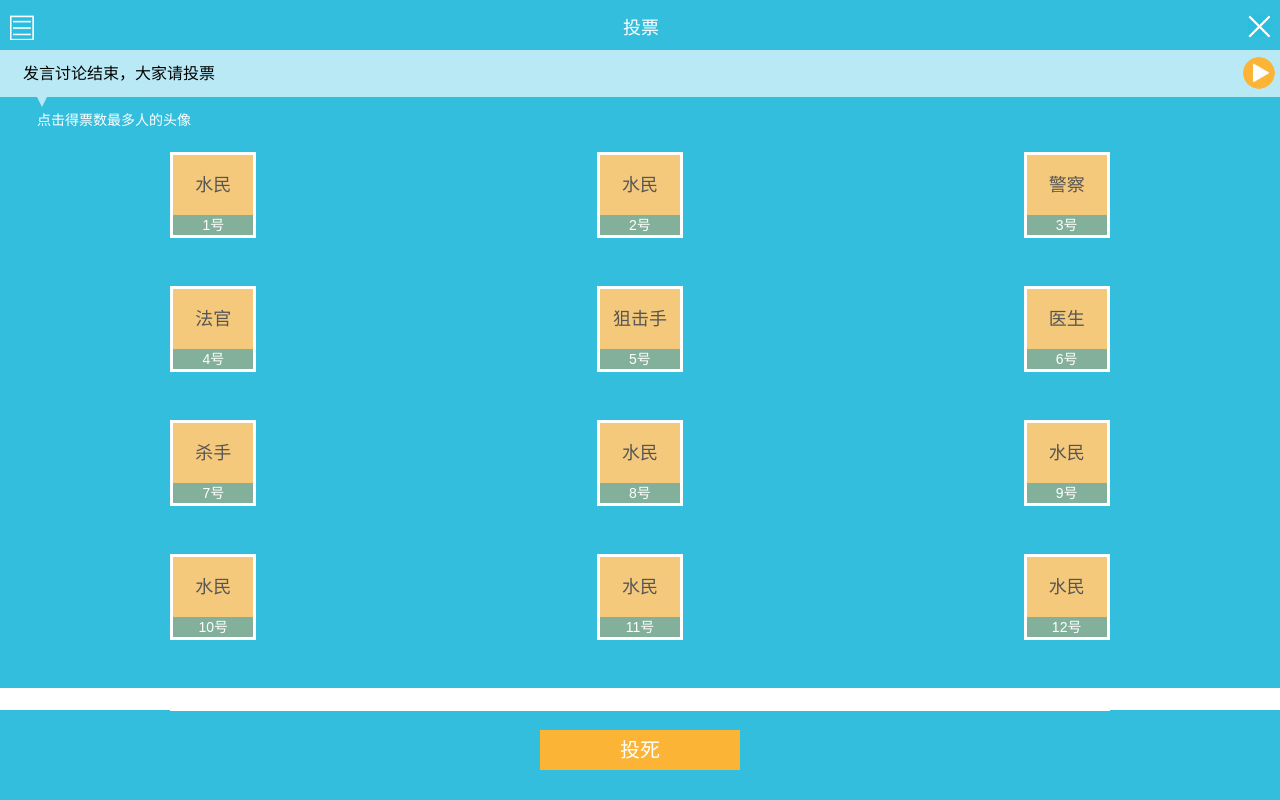
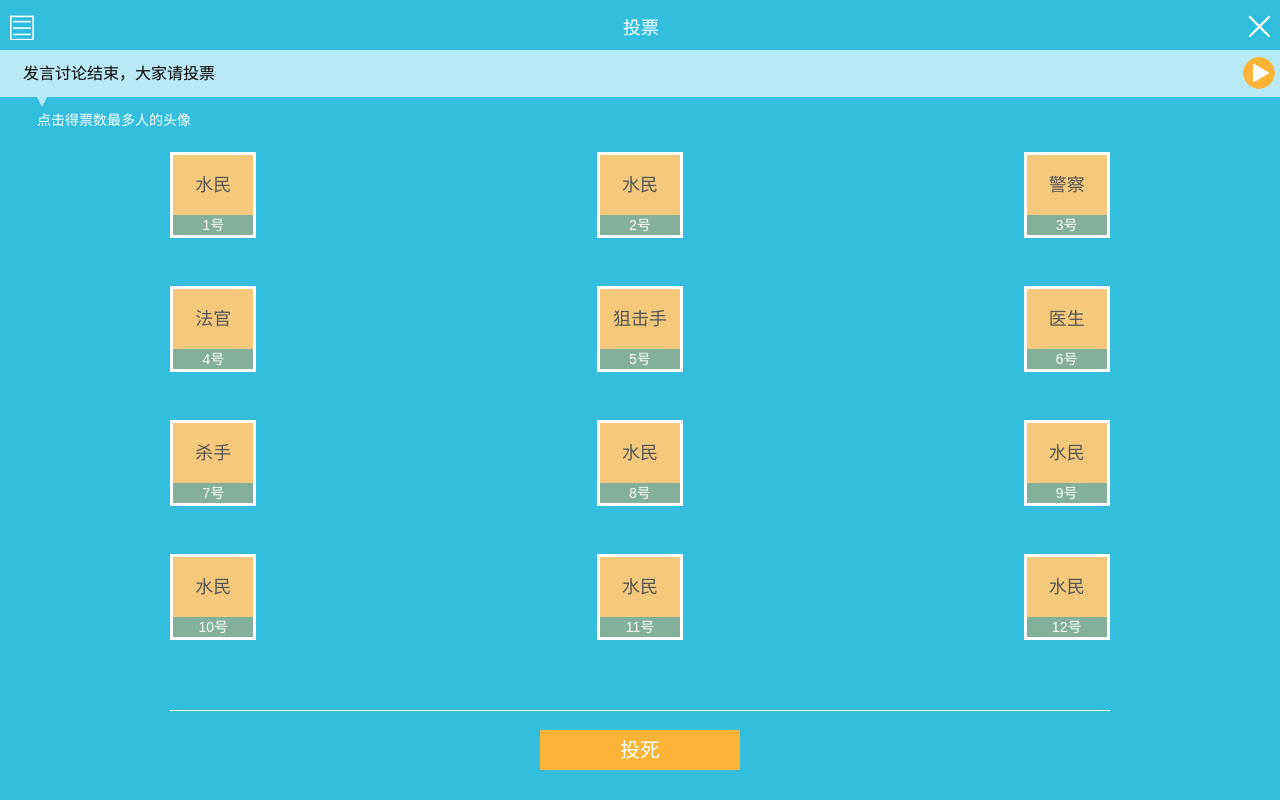
Before and after one commit to MyCupOfTeaOo/zhuoyou-reset, a plain HTML site: page vote.html in a window 1280 px wide. Drawn offline with Linux system fonts and the light colour scheme.

Commit message:
vote bug

```diff
--- a/vote.scss
+++ b/vote.scss
@@ -81,7 +81,7 @@ header{
 main{
   background-color: #34BEDE;
   margin-top: 50px;
-  margin-bottom: 90px;
+  padding-bottom: 90px;
   z-index:1;
   .notice{
     background-color: #B9E9F5;
```
Also changed, not shown: vote.css, 1 other file.
